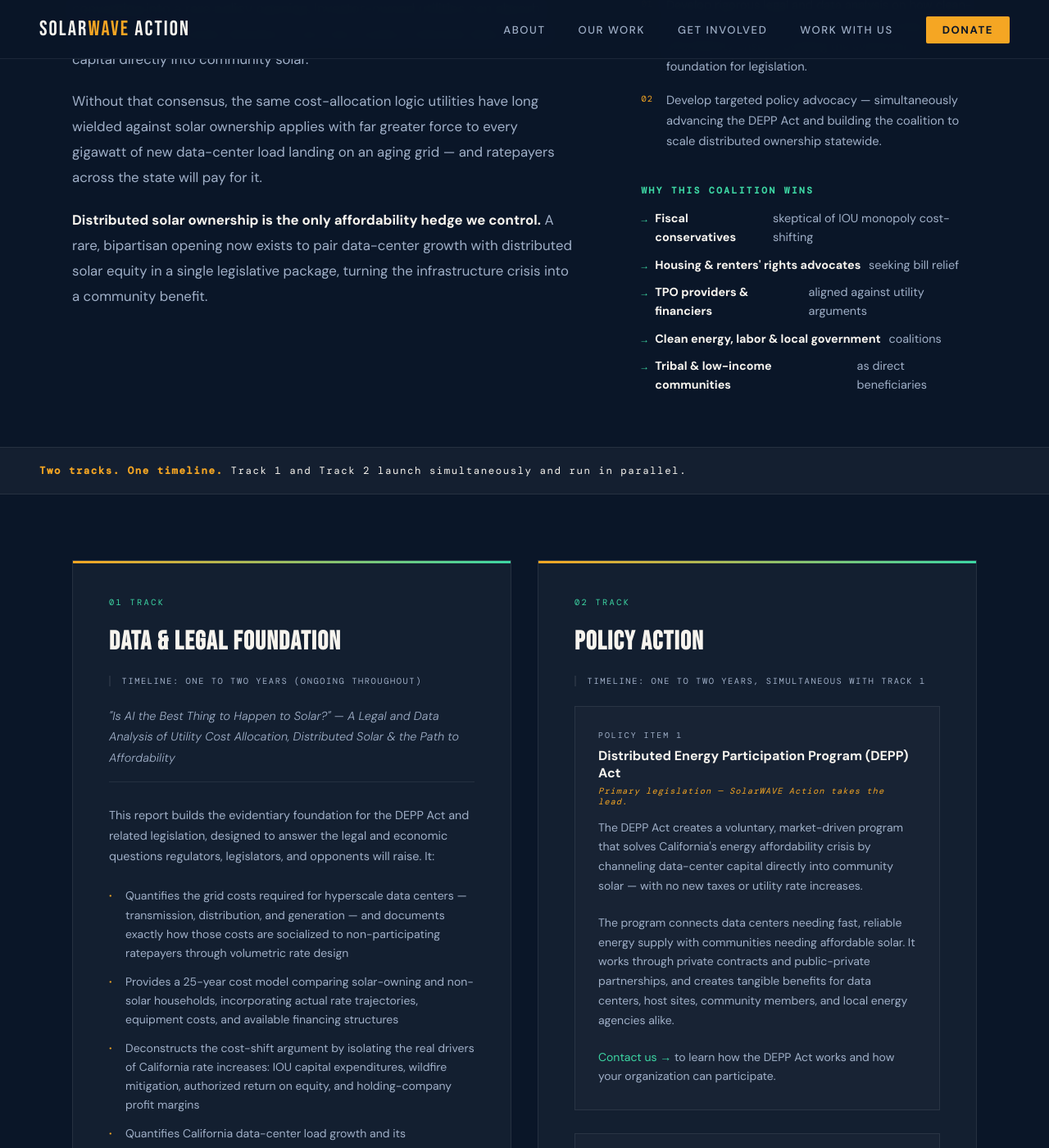
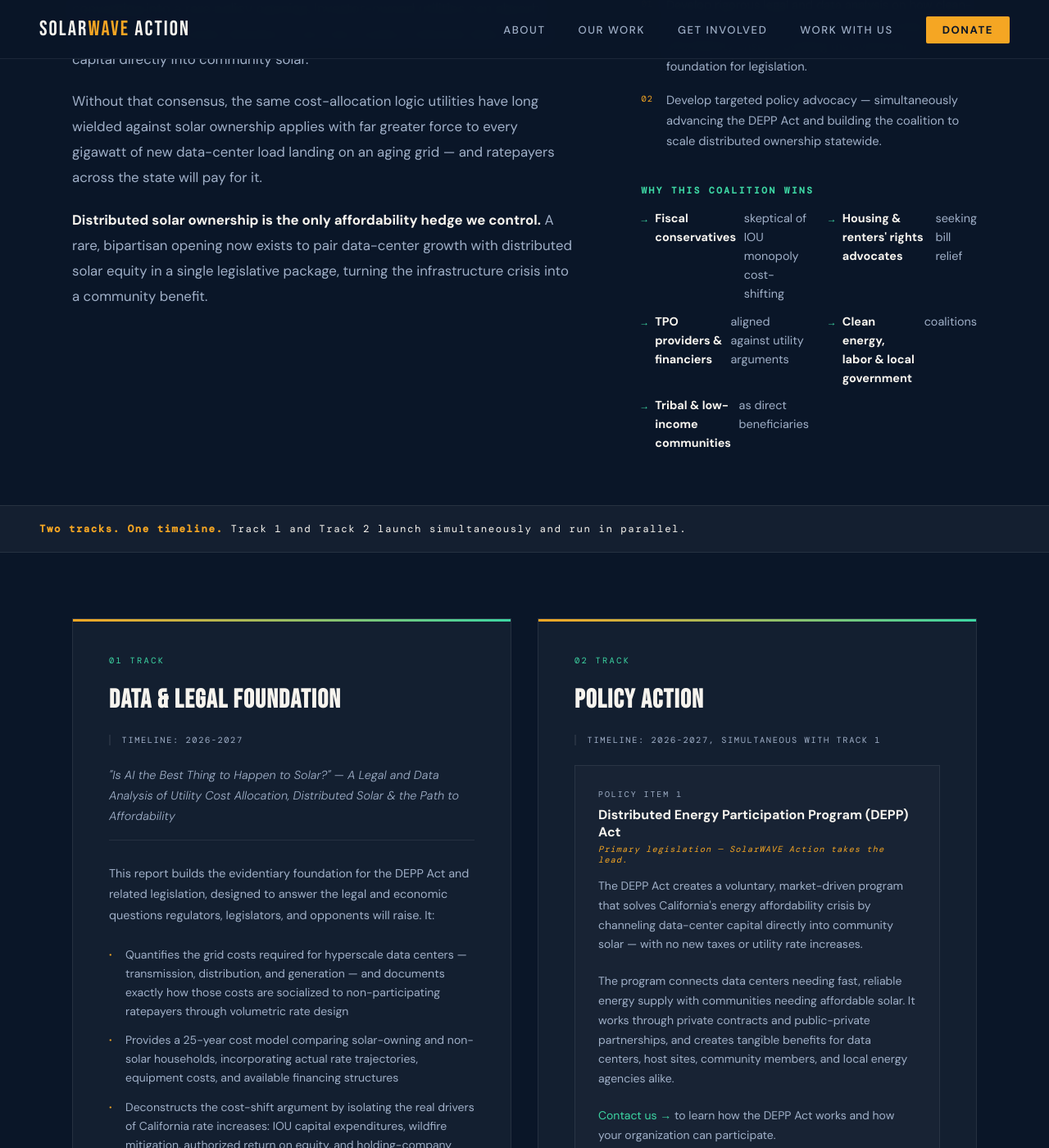
Before and after one commit to SolarWAVE-Action/solarwave-website, a Jekyll site: the page built from projects/projects.html, in a window 1280 px wide and 1400 px high, scrolled down 756 px. Shown: the whole window at 82% size. Built offline with Jekyll 4.4.1, drawn with Linux system fonts in a browser that asks for light colours.

Commit message:
Changed coaltion section to two columns

```diff
--- a/projects/projects.html
+++ b/projects/projects.html
@@ -107,7 +107,7 @@
 
   .coalition-list {
     list-style: none; padding: 0; margin: 0;
-    display: flex; flex-direction: column; gap: 0.65rem;
+    display: grid; grid-template-columns: 1fr 1fr; gap: 0.65rem 1.5rem;
   }
 
   .coalition-list li {
@@ -354,7 +354,7 @@
   <div class="track-card">
     <div class="track-label">01 Track</div>
     <h2>Data &amp; Legal Foundation</h2>
-    <div class="track-timeline">Timeline: One to Two Years (ongoing throughout)</div>
+    <div class="track-timeline">Timeline: 2026-2027</div>
     <p class="report-title">"Is AI the Best Thing to Happen to Solar?" — A Legal and Data Analysis of Utility Cost Allocation, Distributed Solar &amp; the Path to Affordability</p>
     <p>This report builds the evidentiary foundation for the DEPP Act and related legislation, designed to answer the legal and economic questions regulators, legislators, and opponents will raise. It:</p>
     <ul class="deliverables">
@@ -372,7 +372,7 @@
   <div class="track-card">
     <div class="track-label">02 Track</div>
     <h2>Policy Action</h2>
-    <div class="track-timeline">Timeline: One to Two Years, simultaneous with Track 1</div>
+    <div class="track-timeline">Timeline: 2026-2027, simultaneous with Track 1</div>
     <div class="policy-items">
       <div class="policy-item">
         <div class="policy-item-tag">Policy Item 1</div>
```
